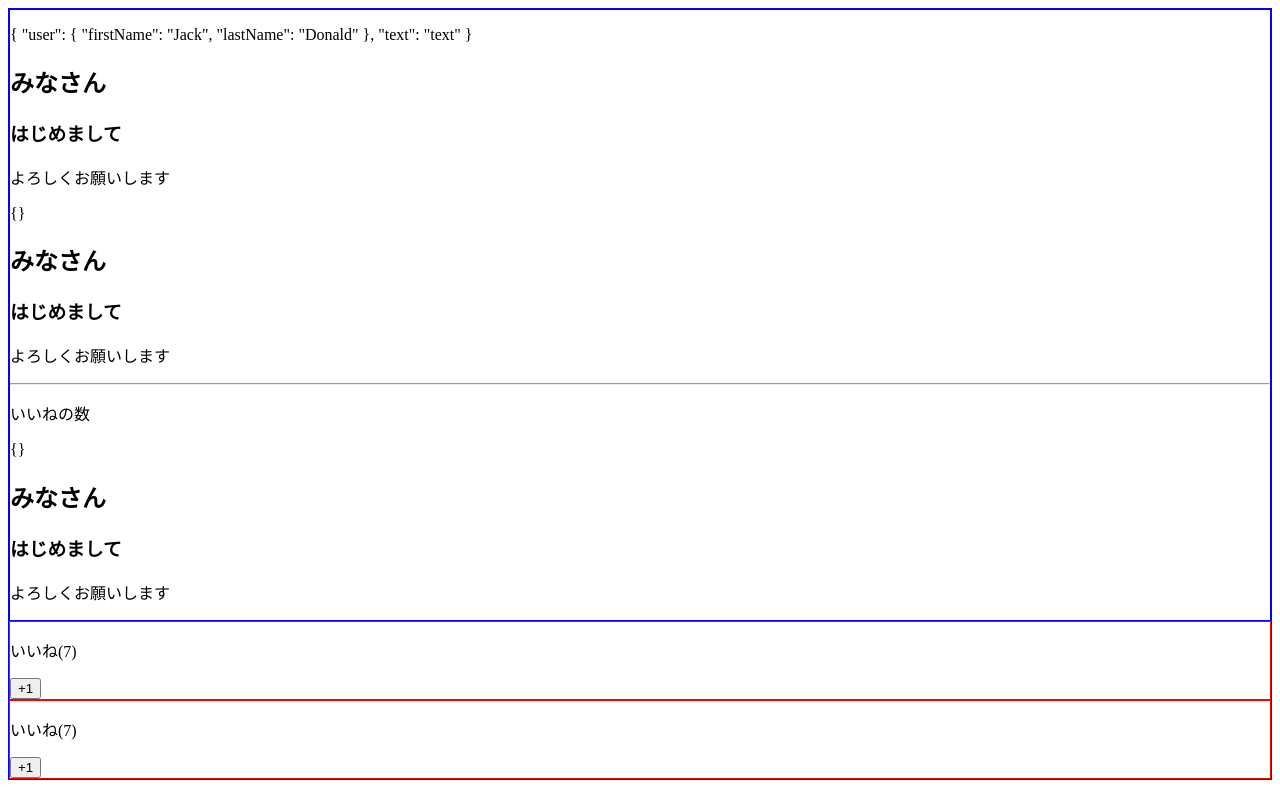
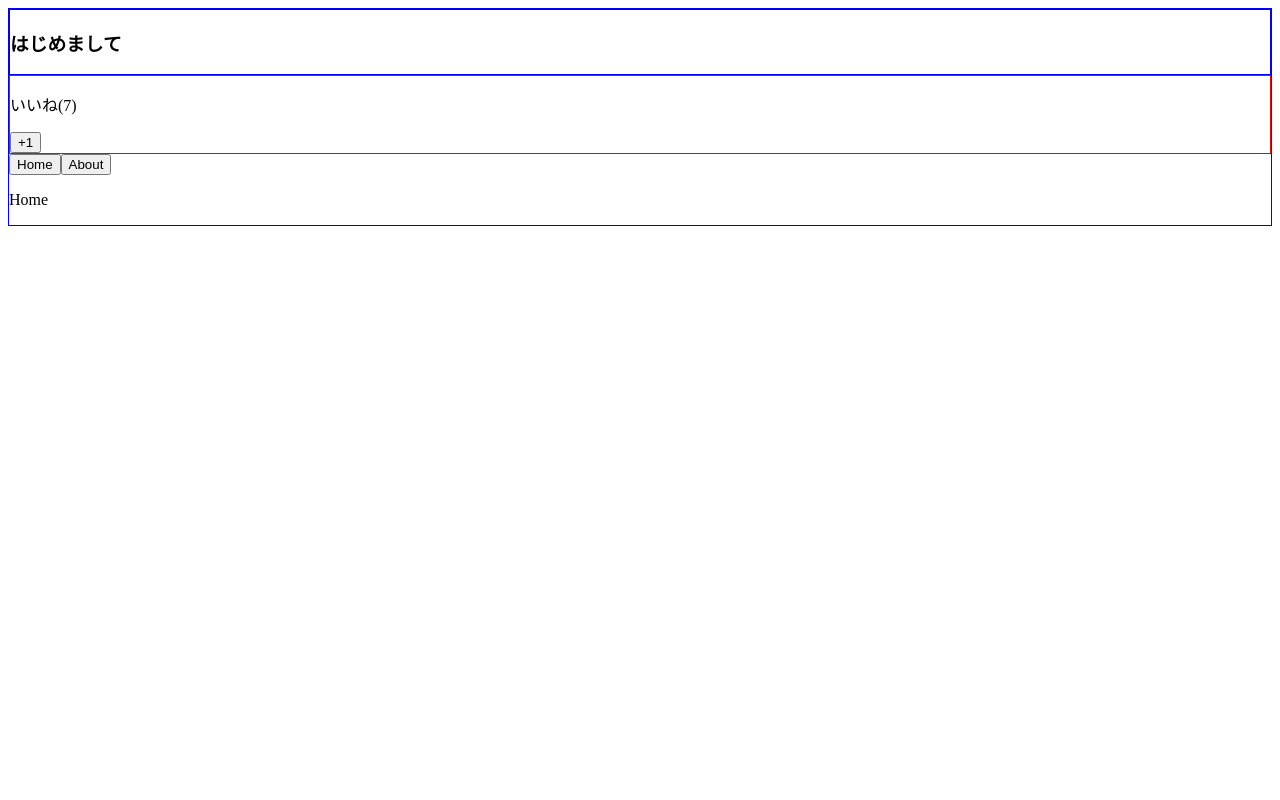
Before and after one commit to fujisan3020/udemy-vuejs, a Vue app: page / in a window 1280 px wide. Built offline with nearby package versions, Linux system fonts and the light colour scheme.

Commit message:
#112. 動的に複数のコンポーネントを切り替えるために、componentタグと、is属性を使用する

```diff
--- a/src/App.vue
+++ b/src/App.vue
@@ -2,39 +2,36 @@
 
 <template>
   <div>
-    <LikeHeader #default="slotProps">
-        <p>{{ slotProps }}</p>
-        <h2>みなさん</h2>
+    <LikeHeader>
         <h3>はじめまして</h3>
-        <p>よろしくお願いします</p>
-
-        <!-- v-slot: は # に置き換えることができる -->
-
-        <!-- 動的なスロット -->
-        <!-- <template v-slot:[title]></template> -->
-        <!-- <template #[title]></template> -->
     </LikeHeader>
 
+    <LikeNumber :total-number="number" @my-click="incrementNumber"></LikeNumber>
 
-
-    <LikeNumber :total-number="number" @my-click="incrementNumber"></LikeNumber>
-    <LikeNumber :total-number="number"></LikeNumber>
+    <button @click="currentComponent = 'Home' ">Home</button>
+    <button @click="currentComponent = 'About' ">About</button>
+    <!-- 動的コンポーネント : componentタグとis属性を使用して作成する -->
+    <component :is="currentComponent"></component>
   </div>
 </template>
 
 <script>
 // ローカル登録
 import LikeHeader from "./components/LikeHeader.vue";
+import About from "./components/About.vue";
+import Home from "./components/Home.vue";
 
   export default {
     data() {
       return {
         number: 14,
-        title: "title"
-      }
+        currentComponent: "Home"
+      };
     },
     components: {
-      LikeHeader
+      LikeHeader,
+      About,
+      Home
     },
     methods: {
       incrementNumber(value) {
--- /dev/null
+++ b/src/components/About.vue
@@ -0,0 +1,3 @@
+<template>
+  <p>About</p>
+</template>
--- /dev/null
+++ b/src/components/Home.vue
@@ -0,0 +1,3 @@
+<template>
+  <p>Home</p>
+</template>
--- a/src/components/LikeHeader.vue
+++ b/src/components/LikeHeader.vue
@@ -2,10 +2,6 @@
   <div>
     <!-- slot : 親コンポーネントから子コンポーネントにHTMLタグを含んだデータを渡すことができる -->
 
-    <slot :user="user" text="text"></slot>
-    <slot></slot>
-    <hr>
-    <p>いいねの数</p>
     <slot></slot>
 
   </div>
```
